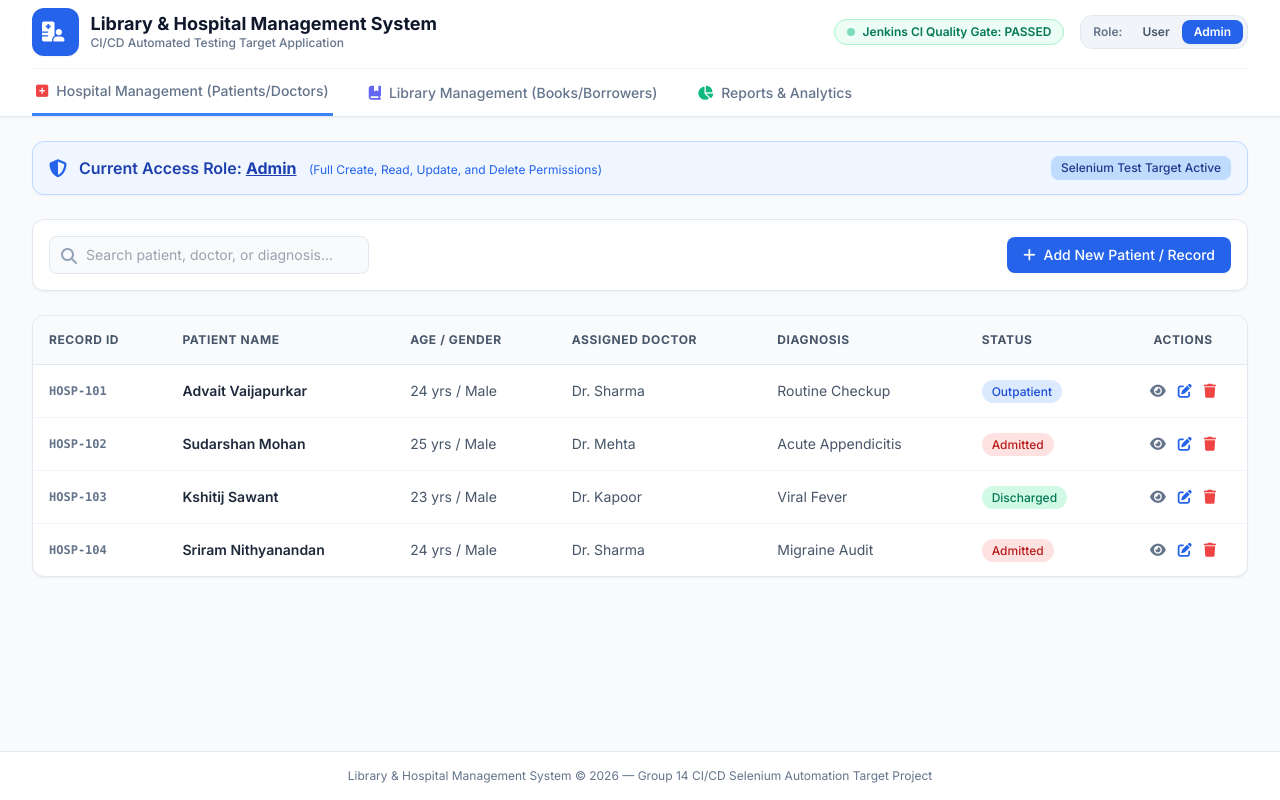
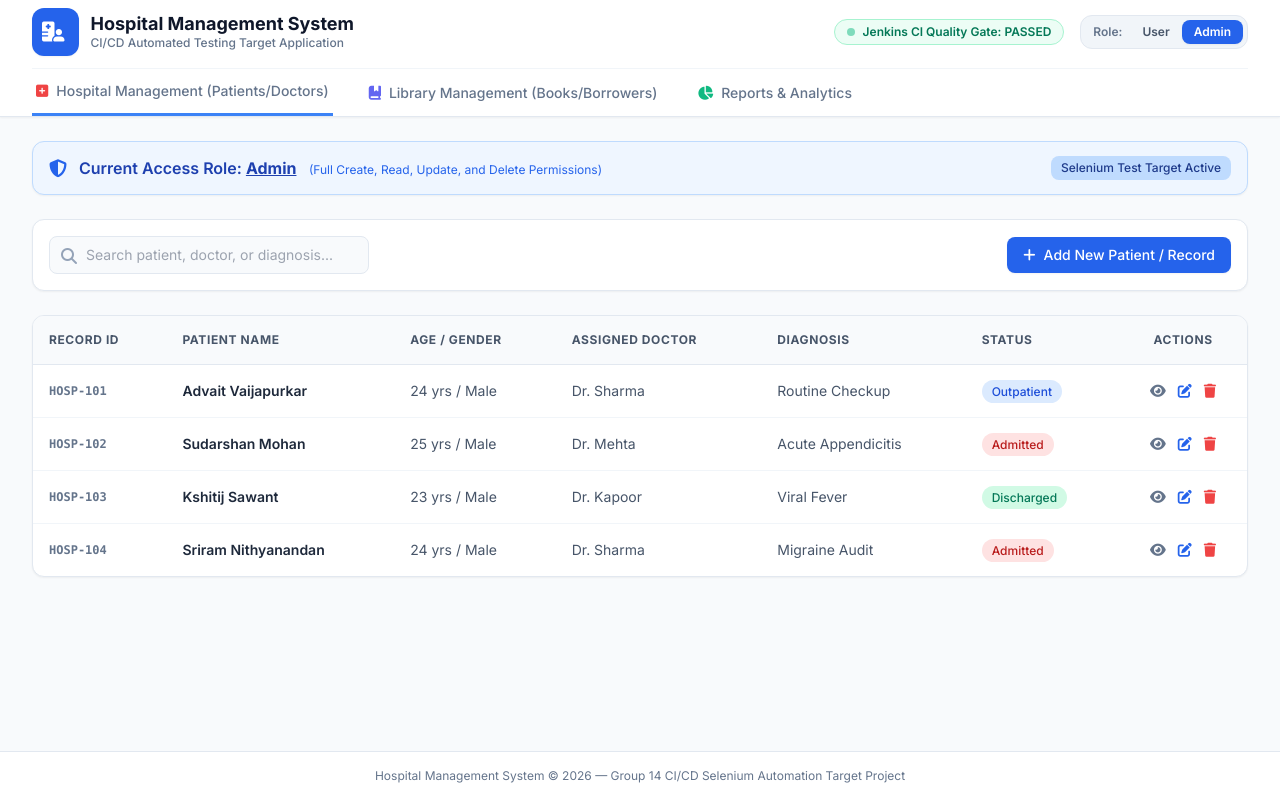
Before and after one commit to Horizon123-56/hospital-management-system, a plain HTML site: page index.html in a window 1280 px wide. Drawn offline with nearby package versions, Linux system fonts and the light colour scheme.

Commit message:
Updated title to Hospital Management System

```diff
--- a/index.html
+++ b/index.html
@@ -3,7 +3,7 @@
 <head>
     <meta charset="UTF-8">
     <meta name="viewport" content="width=device-width, initial-scale=1.0">
-    <title>Library & Hospital Management System</title>
+    <title>Hospital Management System</title>
     <!-- Tailwind CSS CDN -->
     <script src="https://cdn.tailwindcss.com"></script>
     <!-- Google Fonts: Inter -->
@@ -32,7 +32,7 @@
                         <i class="fa-solid me-1 fa-hospital-user text-xl"></i>
                     </div>
                     <div>
-                        <h1 class="text-lg font-bold text-slate-900 leading-tight">Library & Hospital Management System</h1>
+                        <h1 class="text-lg font-bold text-slate-900 leading-tight">Hospital Management System</h1>
                         <p class="text-xs text-slate-500 font-medium">CI/CD Automated Testing Target Application</p>
                     </div>
                 </div>
@@ -380,7 +380,7 @@
     <!-- Footer -->
     <footer class="bg-white border-t border-slate-200 mt-auto py-4">
         <div class="max-w-7xl mx-auto px-4 text-center text-xs text-slate-500">
-            Library & Hospital Management System &copy; 2026 — Group 14 CI/CD Selenium Automation Target Project
+            Hospital Management System &copy; 2026 — Group 14 CI/CD Selenium Automation Target Project
         </div>
     </footer>
 
```
